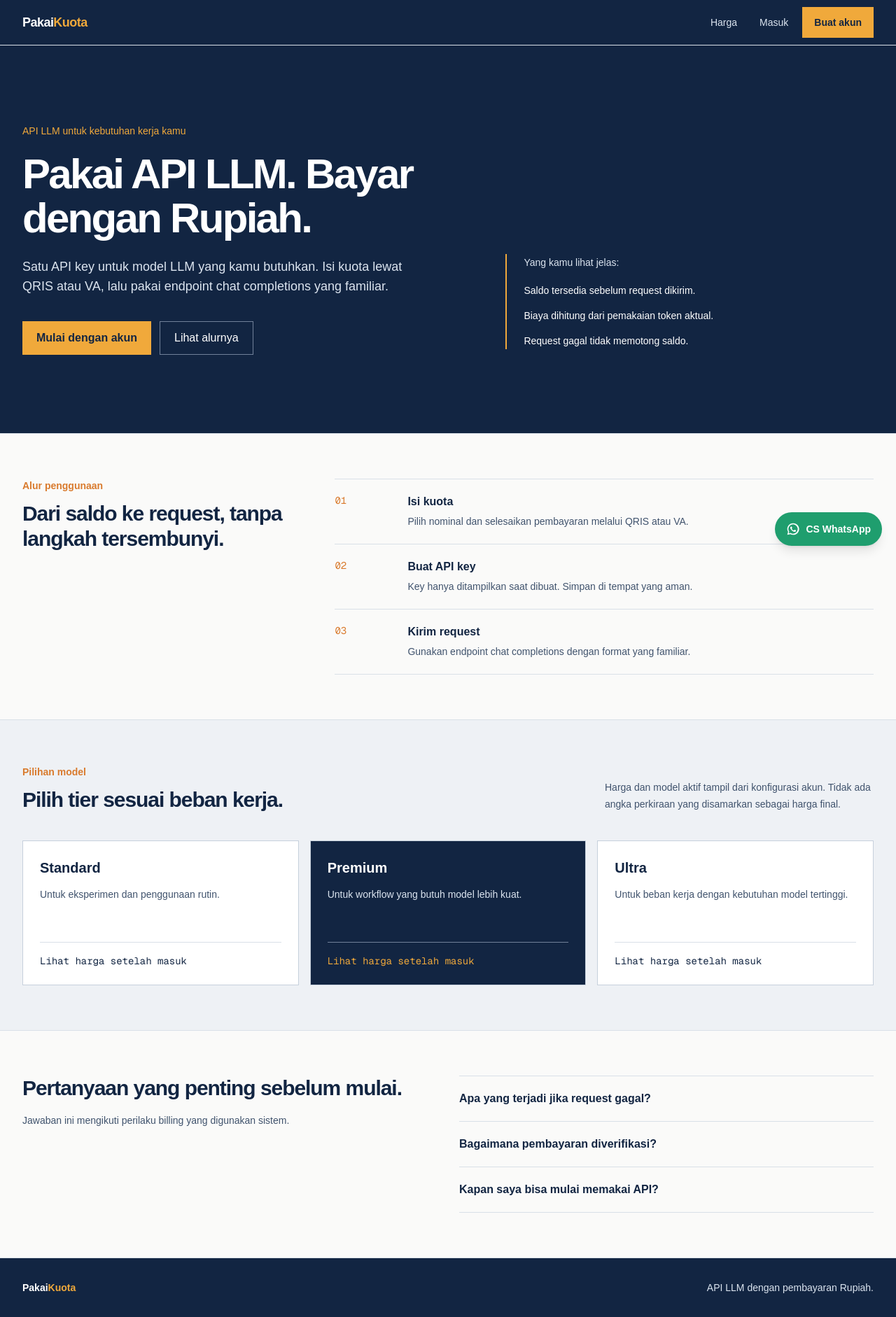
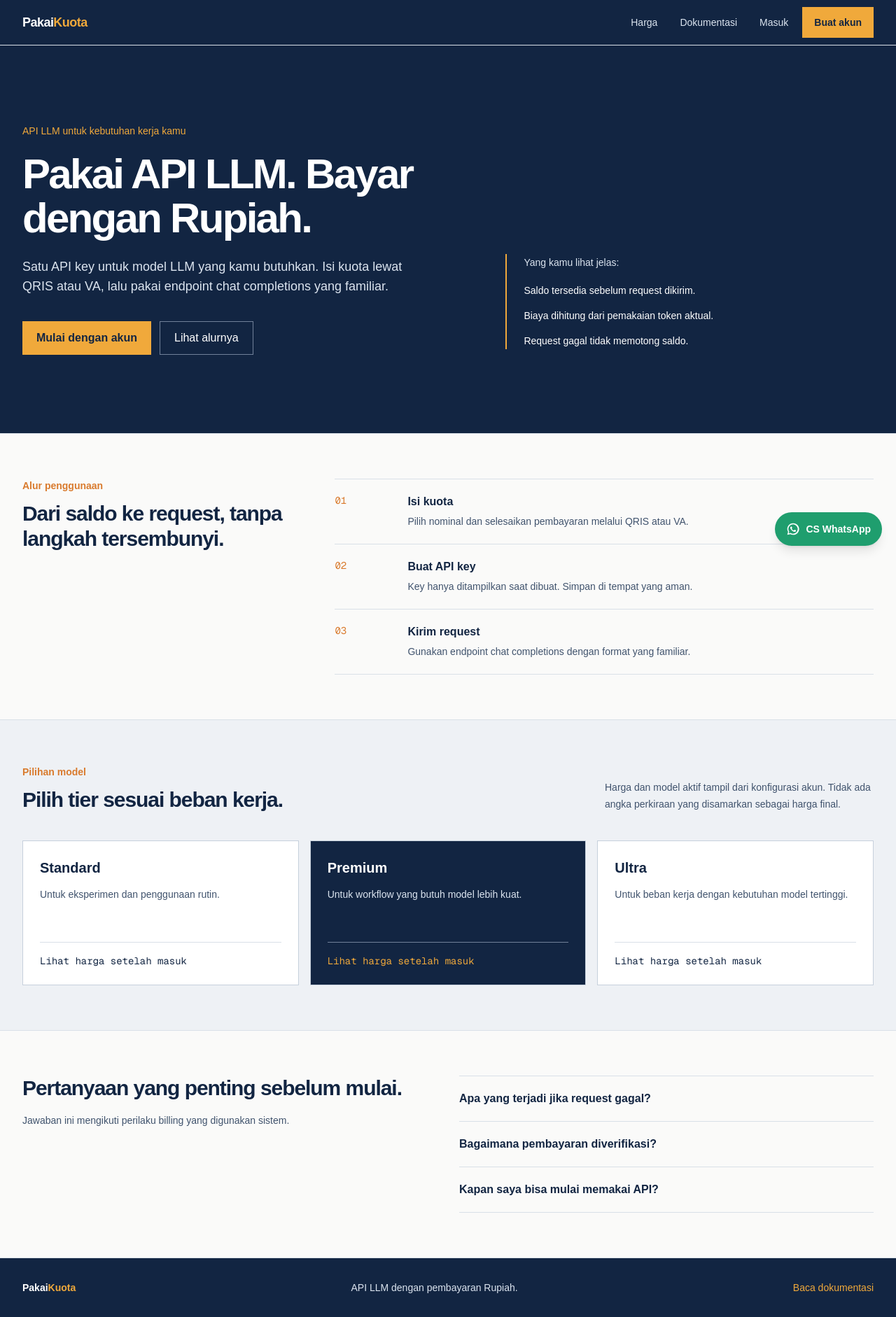
Before and after one commit to Albiansyah/PakaiKuota, a Next.js app: page / in a window 1280 px wide. Shown: the whole page at 70% size. Built offline with nearby package versions, Linux system fonts and the light colour scheme; no server answers.

Commit message:
Add documentation links to navigation

```diff
--- a/src/app/page.tsx
+++ b/src/app/page.tsx
@@ -32,7 +32,7 @@
           </Link>
           <nav aria-label="Navigasi utama" className="flex items-center gap-2 text-sm">
             <Link href="#harga" className="hidden min-h-11 items-center px-3 text-[#dbe4ef] hover:text-white focus-visible:outline-2 focus-visible:outline-[#F0A93B] sm:flex">Harga</Link>
-            <Link href="/login" className="flex min-h-11 items-center px-3 text-[#dbe4ef] hover:text-white focus-visible:outline-2 focus-visible:outline-[#F0A93B]">Masuk</Link>
+            <Link href="/docs" className="flex min-h-11 items-center px-3 text-[#dbe4ef] hover:text-white focus-visible:outline-2 focus-visible:outline-[#F0A93B]">Dokumentasi</Link><Link href="/login" className="flex min-h-11 items-center px-3 text-[#dbe4ef] hover:text-white focus-visible:outline-2 focus-visible:outline-[#F0A93B]">Masuk</Link>
             <Link href="/signup" className="flex min-h-11 items-center border border-[#F0A93B] bg-[#F0A93B] px-4 font-semibold text-[#122542] hover:bg-[#f7bb5d] focus-visible:outline-2 focus-visible:outline-offset-2 focus-visible:outline-white">Buat akun</Link>
           </nav>
         </div>
@@ -86,7 +86,7 @@
         <div className="divide-y divide-[#d9e0e8] border-y border-[#d9e0e8]"><details className="group py-5"><summary className="cursor-pointer list-none font-semibold focus-visible:outline-2 focus-visible:outline-[#122542]">Apa yang terjadi jika request gagal?</summary><p className="mt-3 text-sm leading-6 text-[#40536d]">Hold dilepas dan saldo tidak dipotong.</p></details><details className="group py-5"><summary className="cursor-pointer list-none font-semibold focus-visible:outline-2 focus-visible:outline-[#122542]">Bagaimana pembayaran diverifikasi?</summary><p className="mt-3 text-sm leading-6 text-[#40536d]">Webhook hanya menjadi pemicu. Status diverifikasi ulang melalui Transaction Detail API Pakasir.</p></details><details className="group py-5"><summary className="cursor-pointer list-none font-semibold focus-visible:outline-2 focus-visible:outline-[#122542]">Kapan saya bisa mulai memakai API?</summary><p className="mt-3 text-sm leading-6 text-[#40536d]">Setelah pembayaran terverifikasi dan saldo masuk, buat API key dari dashboard.</p></details></div>
       </section>
 
-      <footer className="border-t border-[#d9e0e8] bg-[#122542] text-[#dbe4ef]"><div className="mx-auto flex w-full max-w-7xl flex-col gap-4 px-5 py-8 text-sm sm:flex-row sm:items-center sm:justify-between sm:px-8"><span className="font-semibold text-white">Pakai<span className="text-[#F0A93B]">Kuota</span></span><span>API LLM dengan pembayaran Rupiah.</span></div></footer>
+      <footer className="border-t border-[#d9e0e8] bg-[#122542] text-[#dbe4ef]"><div className="mx-auto flex w-full max-w-7xl flex-col gap-4 px-5 py-8 text-sm sm:flex-row sm:items-center sm:justify-between sm:px-8"><span className="font-semibold text-white">Pakai<span className="text-[#F0A93B]">Kuota</span></span><span>API LLM dengan pembayaran Rupiah.</span><Link href="/docs" className="text-[#F0A93B] hover:underline">Baca dokumentasi</Link></div></footer>
       <WhatsAppCs />
     </main>
   );
--- a/src/components/dashboard-sidebar.tsx
+++ b/src/components/dashboard-sidebar.tsx
@@ -3,14 +3,14 @@
 import Link from "next/link"
 import { usePathname } from "next/navigation"
 import { useState } from "react"
-import { ChevronDown, ChevronRight, KeyRound, LayoutDashboard, LogOut, Package, ReceiptText, Settings, WalletCards, X } from "lucide-react"
+import { BookOpen, ChevronDown, ChevronRight, KeyRound, LayoutDashboard, LogOut, Package, ReceiptText, Settings, WalletCards, X } from "lucide-react"
 import { Button } from "@/components/ui/button"
 
 const groups = [
   { label: "Overview", items: [{ href: "/dashboard", label: "Ringkasan", icon: LayoutDashboard }] },
   { label: "Akun", items: [{ href: "/dashboard/keys", label: "API keys", icon: KeyRound }, { href: "/dashboard/settings", label: "Pengaturan", icon: Settings }] },
   { label: "Keuangan", items: [{ href: "/dashboard/topup", label: "Beli kuota", icon: Package }, { href: "/dashboard/transactions", label: "Transaksi", icon: ReceiptText }, { href: "/dashboard/ledger", label: "Mutasi saldo", icon: WalletCards }, { href: "/dashboard/refunds", label: "Refund", icon: WalletCards }] },
-  { label: "Developer", items: [{ href: "/dashboard/playground", label: "Playground", icon: KeyRound }] },
+  { label: "Developer", items: [{ href: "/dashboard/playground", label: "Playground", icon: KeyRound }, { href: "/docs", label: "Dokumentasi", icon: BookOpen }] },
 ]
 
 export function DashboardSidebar({ email }: { email: string | undefined }) {
```
